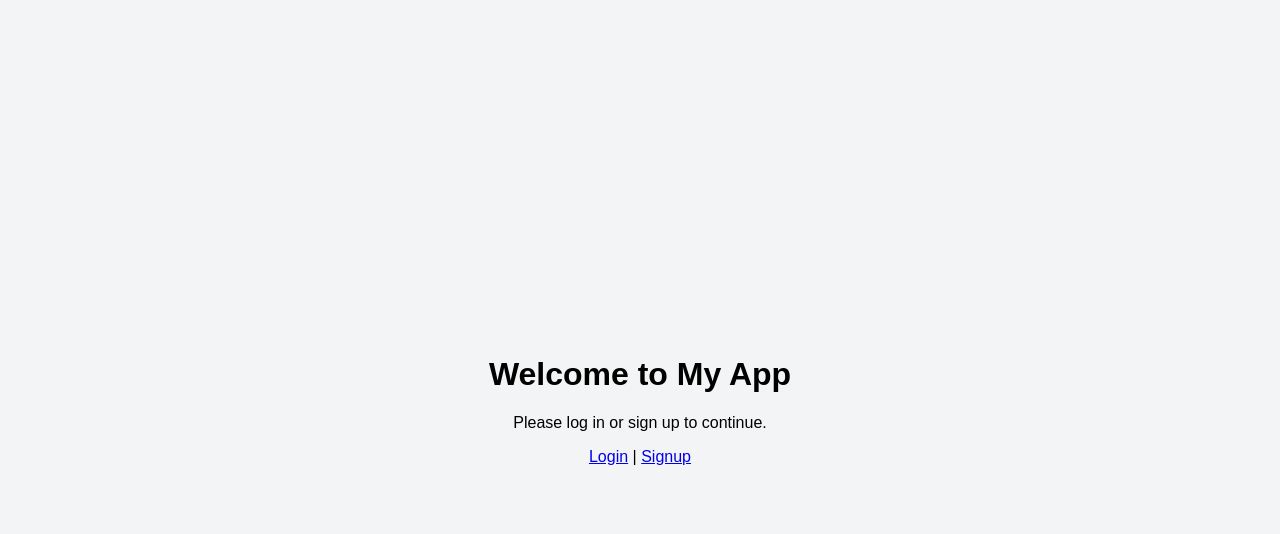
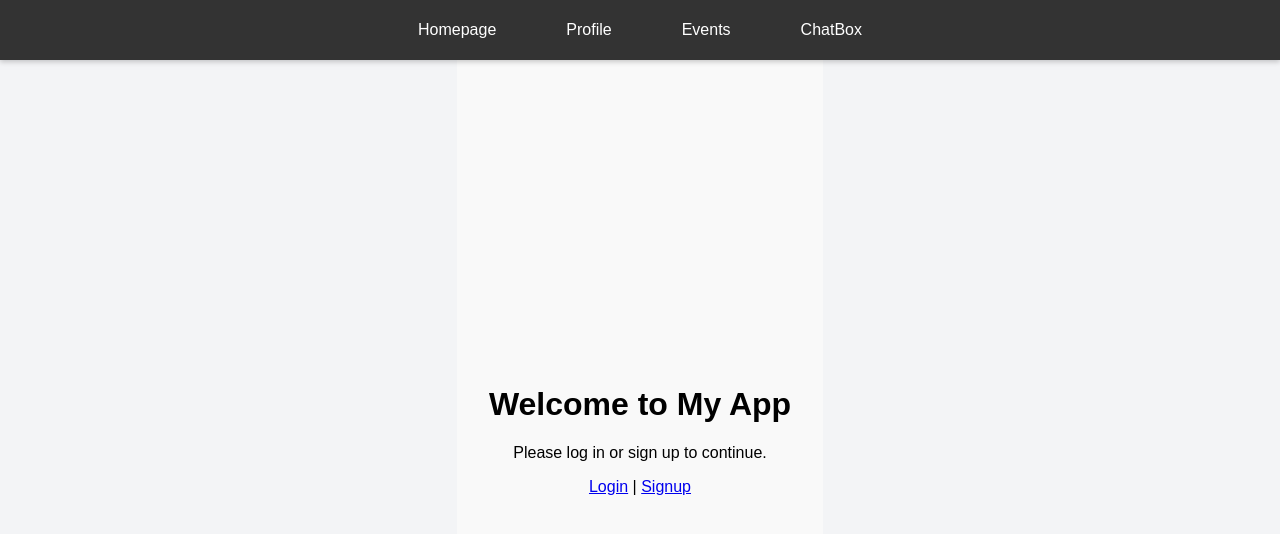
Before and after one commit to KatelynFernandes/NoteFlow, a Next.js app: page / in a window 1280 px wide. Shown: the top 534 px of the page. Built offline with nearby package versions, Linux system fonts and the light colour scheme; no server answers.

Commit message:
Added header and navigation

```diff
--- /dev/null
+++ b/src/components/Header.tsx
@@ -0,0 +1,30 @@
+"use client";
+import React from "react";
+import { useRouter } from "next/navigation";
+import styles from "../styles/Header.module.css";
+
+const Header: React.FC = () => {
+  const router = useRouter();
+
+  return (
+    <>
+      <header className={styles.header}>
+        <button className={styles.navButton} onClick={() => router.push("/Homepage")}>
+          Homepage
+        </button>
+        <button className={styles.navButton} onClick={() => router.push("/ProfilePage")}>
+          Profile
+        </button>
+        <button className={styles.navButton} onClick={() => router.push("/Events")}>
+          Events
+        </button>
+        <button className={styles.navButton} onClick={() => router.push("/ChatBox")}>
+          ChatBox
+        </button>
+      </header>
+      <div className={styles.spacer}></div> {/* Push content down */}
+    </>
+  );
+};
+
+export default Header;
--- a/src/pages/_app.tsx
+++ b/src/pages/_app.tsx
@@ -1,15 +1,18 @@
-import { useRouter } from "next/router";
 import { UserProvider } from "@auth0/nextjs-auth0/client";
 import type { AppProps } from "next/app";
+import { useRouter } from "next/router";
+import Header from "../components/Header"; // Ensure it's at the top
 import "../styles/ProfilePage.css";
-
+import "../styles/index.css";
+import "../styles/Events.css";
 
 function MyApp({ Component, pageProps }: AppProps) {
   const router = useRouter();
-  const hideHeaderRoutes = ["/Login", "/Signup"]; // Pages without header
+  const noHeaderPages = ["/Login", "/Signup"]; // Pages without header
 
   return (
     <UserProvider>
+      {!noHeaderPages.includes(router.pathname) && <Header />} {/* Conditionally render Header */}
       <Component {...pageProps} />
     </UserProvider>
   );
--- /dev/null
+++ b/src/styles/Header.module.css
@@ -0,0 +1,33 @@
+.header {
+    position: fixed;
+    top: 0;
+    left: 0;
+    width: 100%;
+    height: 60px;
+    background-color: #333;
+    display: flex;
+    justify-content: center;
+    align-items: center;
+    box-shadow: 0 2px 5px rgba(0, 0, 0, 0.2);
+    z-index: 1000;
+  }
+
+  .navButton {
+    color: white;
+    background: none;
+    border: none;
+    padding: 10px 20px;
+    margin: 0 15px;
+    cursor: pointer;
+    font-size: 16px;
+    transition: 0.3s;
+  }
+
+  .navButton:hover {
+    background-color: rgba(255, 255, 255, 0.2);
+    border-radius: 5px;
+  }
+
+  .spacer {
+    margin-top: 60px; /* Push content below the header */
+  }
--- /dev/null
+++ b/src/styles/index.css
@@ -0,0 +1,6 @@
+body {
+    font-family: Arial, sans-serif;
+    background-color: #f9f9f9;
+    margin: 0;
+    padding: 0;
+  }
```
